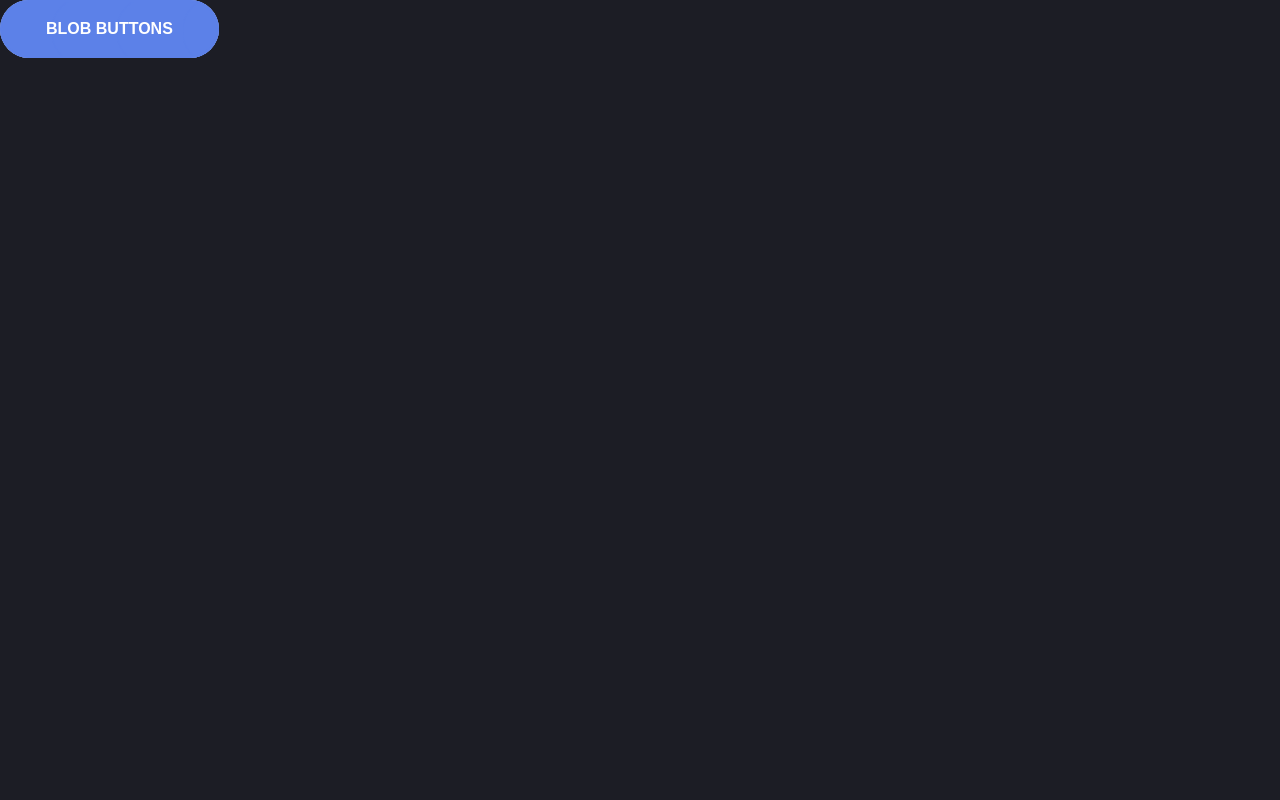
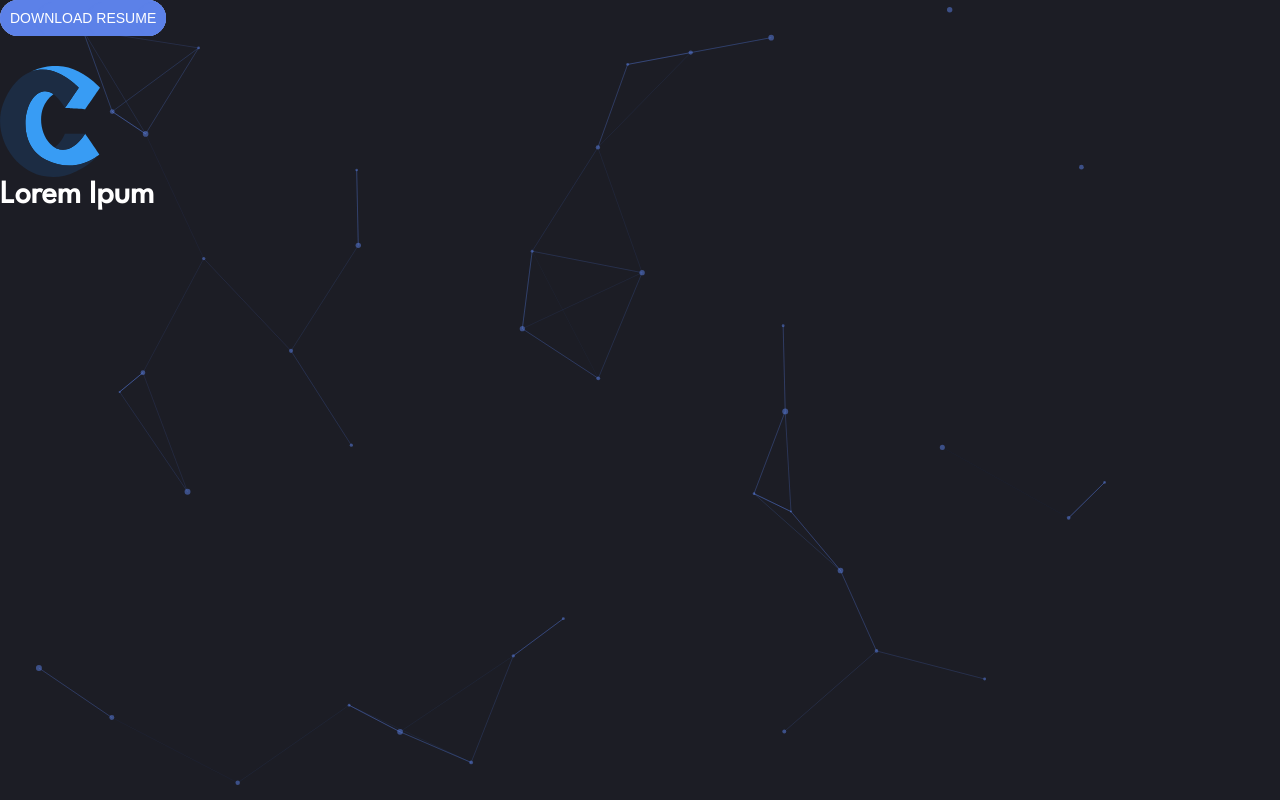
Before and after one commit to Cosmin2410/portfolio, a React (Create React App) app: page / in a window 1280 px wide. Built offline with nearby package versions, Linux system fonts and the light colour scheme; a web font is replaced by a local one.

Commit message:
Particles.js added

```diff
--- a/package.json
+++ b/package.json
@@ -10,6 +10,8 @@
     "react": "^18.1.0",
     "react-dom": "^18.1.0",
     "react-scripts": "5.0.1",
+    "react-tsparticles": "^2.0.6",
+    "tsparticles": "^2.0.6",
     "web-vitals": "^2.1.4"
   },
   "scripts": {
--- a/src/App.js
+++ b/src/App.js
@@ -1,4 +1,6 @@
 import Buttons from './Components/Buttons';
+import ParticlesBg from './Components/ParticlesBg';
+import MainPage from './Components/MainPage';
 
 function App() {
   const me = {
@@ -29,8 +31,13 @@ function App() {
   return (
     <div>
       <Buttons />
+      <ParticlesBg />
+      <MainPage />
     </div>
   );
 }
 
 export default App;
+
+// npm install react-tsparticles
+// npm i tsparticles
--- a/src/Components/Buttons.jsx
+++ b/src/Components/Buttons.jsx
@@ -4,7 +4,7 @@ const Buttons = () => {
   return (
     <div>
       <button class="blob-btn">
-        Blob Buttons
+        Download Resume
         <span class="blob-btn__inner">
           <span class="blob-btn__blobs">
             <span class="blob-btn__blob"></span>
--- /dev/null
+++ b/src/Components/MainPage.jsx
@@ -0,0 +1,12 @@
+import React from 'react';
+
+const MainPage = () => {
+  return (
+    <div>
+      <img src="images/logo.svg" alt="logo" width="100" />
+      <h1>Lorem Ipum</h1>
+    </div>
+  );
+};
+
+export default MainPage;
--- /dev/null
+++ b/src/Components/ParticlesBg.jsx
@@ -0,0 +1,128 @@
+import React from 'react';
+import Particles from 'react-tsparticles';
+import { loadFull } from 'tsparticles';
+
+const ParticlesBg = () => {
+  const particlesInit = async (main) => {
+    await loadFull(main);
+  };
+
+  const particlesLoaded = (container) => {};
+
+  return (
+    <div className="particles-js">
+      <Particles
+        id="tsparticles"
+        init={particlesInit}
+        loaded={particlesLoaded}
+        options={{
+          particles: {
+            number: {
+              value: 30,
+              density: {
+                enable: true,
+                value_area: 700,
+              },
+            },
+            color: {
+              value: '#5c81e8',
+            },
+            shape: {
+              type: 'circle',
+              stroke: {
+                width: 0,
+                color: '#000000',
+              },
+              polygon: {
+                nb_sides: 5,
+              },
+            },
+            opacity: {
+              value: 0.5,
+              random: false,
+              anim: {
+                enable: false,
+                speed: 0.1,
+                opacity_min: 0.1,
+                sync: false,
+              },
+            },
+            size: {
+              value: 3,
+              random: true,
+              anim: {
+                enable: false,
+                speed: 1,
+                size_min: 0.1,
+                sync: false,
+              },
+            },
+            line_linked: {
+              enable: true,
+              distance: 150,
+              color: '#5c81e8',
+              opacity: 0.4,
+              width: 1,
+            },
+            move: {
+              enable: true,
+              speed: 0.5,
+              direction: 'none',
+              random: false,
+              straight: false,
+              out_mode: 'out',
+              bounce: false,
+              attract: {
+                enable: false,
+                rotateX: 600,
+                rotateY: 1200,
+              },
+            },
+          },
+          interactivity: {
+            detect_on: 'canvas',
+            events: {
+              onhover: {
+                enable: true,
+                mode: 'grab',
+              },
+              onclick: {
+                enable: true,
+                mode: 'push',
+              },
+              resize: true,
+            },
+            modes: {
+              grab: {
+                distance: 140,
+                line_linked: {
+                  opacity: 1,
+                },
+              },
+              bubble: {
+                distance: 400,
+                size: 40,
+                duration: 2,
+                opacity: 8,
+                speed: 3,
+              },
+              repulse: {
+                distance: 200,
+                duration: 0.4,
+              },
+              push: {
+                particles_nb: 1,
+              },
+              remove: {
+                particles_nb: 2,
+              },
+            },
+          },
+          retina_detect: true,
+        }}
+      />
+    </div>
+  );
+};
+
+export default ParticlesBg;
--- a/src/sass/_btns.scss
+++ b/src/sass/_btns.scss
@@ -4,13 +4,13 @@ $borderW: 2px;
   $numOfBlobs: 4;
   z-index: 1;
   position: relative;
-  padding: 20px 46px;
+  padding: 10px 10px;
   margin-bottom: 30px;
   text-align: center;
   text-transform: uppercase;
   color: $blue;
-  font-size: 16px;
-  font-weight: bold;
+  font-size: 14px;
+  font-weight: 400;
   background-color: transparent;
   outline: none;
   border: none;
--- a/src/sass/_util.scss
+++ b/src/sass/_util.scss
@@ -15,15 +15,3 @@ $second-bg: #232323;
 $blue: #5c81e8;
 $orange: #f06348;
 $white: #ffff;
-
-.test {
-  width: 10rem;
-  height: 5rem;
-  border: 1px solid $white;
-  display: flex;
-  justify-content: center;
-  align-items: center;
-  margin: 0 auto;
-  margin-top: 7rem;
-  background-color: $orange;
-}
--- a/src/sass/index.scss
+++ b/src/sass/index.scss
@@ -14,4 +14,14 @@ body {
   font-family: $main-font;
 }
 
+#particles-js {
+  position: absolute;
+  width: 100%;
+  height: 50rem;
+  background: $main-bg;
+  z-index: 0;
+}
+
 @import './btns';
+
+@import './Pages/mainPage';
```
Also changed, not shown: src/sass/Pages/_mainPage.scss (added), 1 other file (tests, documents, lock files or other folders).
